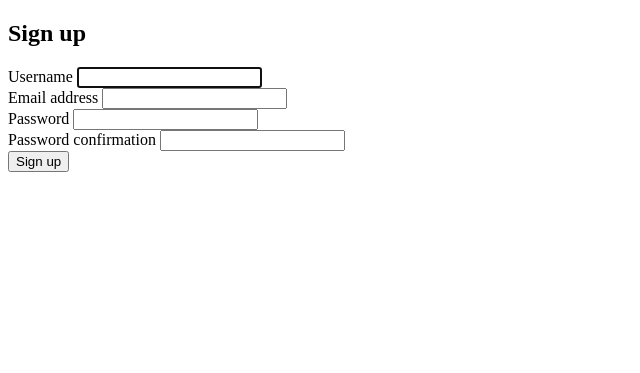
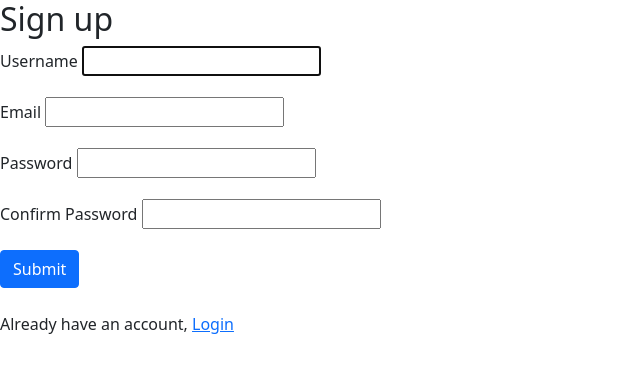
Before and after one commit to sheikhhuzaif/portfolio_app, a Django app: page /register/ in a window 1280 px wide. Shown: the top 373 px of the page, without its empty margins (0-640 px from the left). Run offline with Django 3.2, Linux system fonts and the light colour scheme; some libraries are stand-ins or nearby versions.

Commit message:
basic login

```diff
--- a/portfolio/templates/base.html
+++ b/portfolio/templates/base.html
@@ -3,6 +3,9 @@
 <head>
     <meta charset="UTF-8">
     <title>Title</title>
+    {% load static %}
+    <link href="{% static 'css/bootstrap.min.css' %}" rel="stylesheet">
+    <script src="{% static 'js/bootstrap.min.js' %}"></script>
 </head>
 <body>
     {% block content %}
--- a/portfolio/templates/signup.html
+++ b/portfolio/templates/signup.html
@@ -3,12 +3,31 @@
 {% block content %}
   <h2>Sign up</h2>
   <form method="POST" action="">
-    {% csrf_token %}
-    {% for field in form %}
-      {{field.label}}
-      {{field}}
+    <form>
+  <div class="mb-3">
+    <label class="form-label">Username</label>
+    {{form.username}}
+  </div>
+      <div class="mb-3">
+    <label class="form-label">Email</label>
+    {{form.email}}
+  </div>
+      <div class="mb-3">
+    <label class="form-label">Password</label>
+    {{form.password1}}
+  </div>
+      <div class="mb-3">
+    <label class="form-label">Confirm Password</label>
+    {{form.password2}}
+  </div>
+
+  <button type="submit" class="btn btn-primary">Submit</button>
+</form>
     <br>
-      {% endfor %}
-    <button type="submit">Sign up</button>
+    <p>Already have an account, <a href="{% url 'login'%}">Login</a></p>
+    <br>
+    {% if form.errors %}
+      <script >alert({{form.errors}})</script>
+      {% endif %}
   </form>
 {% endblock %}
--- a/portfolio/views.py
+++ b/portfolio/views.py
@@ -1,16 +1,12 @@
-from django import forms
-from django.contrib.auth.forms import UserCreationForm
-from django.contrib.auth.models import User
-from django.http import Http404, HttpResponseRedirect
+from django.contrib import messages
+from django.contrib.auth.decorators import login_required
 from django.shortcuts import render, redirect
-from django.contrib.auth import authenticate, login
-from django.contrib.auth.forms import UserCreationForm
+
+from portfolio.forms import UserRegistrationForm
+from django.contrib.auth import authenticate, login, logout
+
 
 # Create your views here.
-from django.urls import reverse
-
-from portfolio.forms import UserRegistrationForm
-from portfolio.models.base import UserProfile
 
 
 def register(request):
@@ -20,10 +16,34 @@ def register(request):
         form = UserRegistrationForm(request.POST)
         if form.is_valid():
             form.save()
-            return redirect('home')
-    context={'form':form}
-    return render(request,'signup.html',context)
+            user = form.cleaned_data.get('username')
+            messages.success(request, "Account successfully created for " + user)
+            return redirect('login')
+    context = {'form': form}
+    return render(request, 'signup.html', context)
 
 
-def test(request):
+def loginPage(request):
+    if request.method == 'POST':
+        username = request.POST.get('username')
+        password = request.POST.get('password')
+
+        user = authenticate(request, username=username, password=password)
+
+        if user is not None:
+            login(request, user)
+            return redirect('home')
+        else:
+            messages.info(request, "Invalid Credentials")
+
+    context = {}
+    return render(request, 'login.html', context)
+
+
+def logoutUser(request):
+    logout(request)
+    return redirect('login')
+
+@login_required(login_url='login')
+def home(request):
     return render(request, 'index.html')
--- a/portfolios/urls.py
+++ b/portfolios/urls.py
@@ -20,6 +20,8 @@ from portfolio import views
 
 urlpatterns = [
     path('admin/', admin.site.urls),
-    path('home/', views.test,name='home'),
-    path('register/', views.register)
+    path('home/', views.home,name='home'),
+    path('register/', views.register,name='register'),
+    path('login/',views.loginPage,name='login'),
+    path('logout/',views.logoutUser,name='logout')
 ]
```
Also changed, not shown: portfolio/templates/index.html (+5 -14 lines), portfolio/templates/login.html (added, +27 -0 lines).
